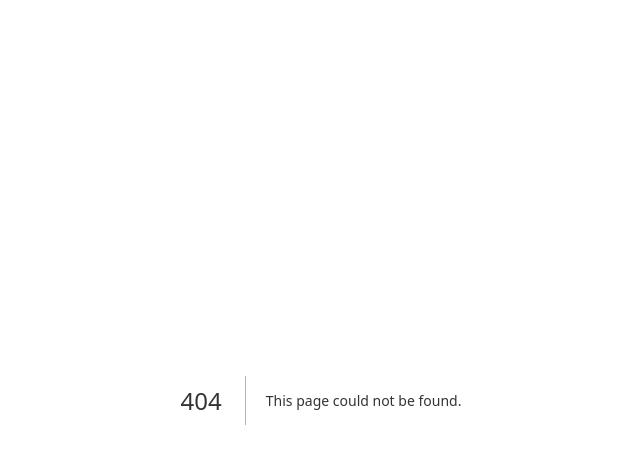
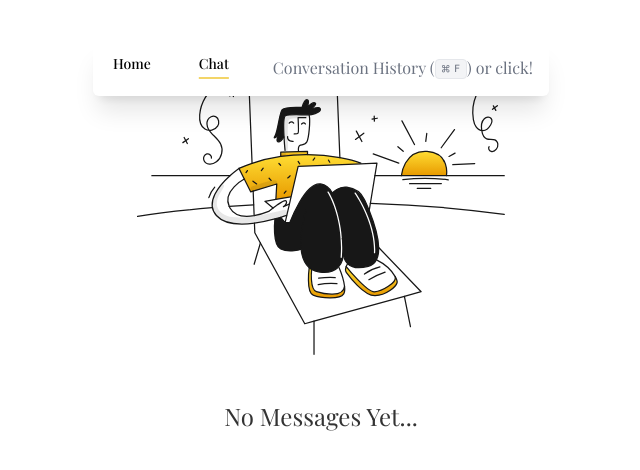
Before and after one commit to glamboyosa/tth, a Next.js app: page /chat in a window 1280 px wide. Before the commit this address had no page. Shown: the top 470 px of the page, without its empty margins (319-959 px from the left). Built offline with nearby package versions, Linux system fonts and the light colour scheme; a web font is replaced by a local one.

Commit message:
feat: render nav pill and no message yet uI

```diff
--- /dev/null
+++ b/src/components/navigation/chat-nav.tsx
@@ -0,0 +1,80 @@
+import { cn } from "@/lib/utils";
+import { channel } from "diagnostics_channel";
+import Link from "next/link";
+import { useState } from "react";
+const commandLabel = (
+  <p className="text-base whitespace-nowrap text-muted-foreground">
+    Conversation History (
+    <kbd className="pointer-events-none inline-flex h-5 select-none items-center gap-1 rounded border bg-muted px-1.5  text-[10px] font-medium text-muted-foreground opacity-100">
+      <span className="text-sm">⌘</span>F
+    </kbd>
+    ) or click!
+  </p>
+);
+// navigation tabs
+const tabs: Array<{
+  id: "chat" | "home" | "history";
+  label: JSX.Element | string;
+  link?: string;
+}> = [
+  { id: "home", label: "Home", link: "/" },
+  { id: "chat", label: "Chat", link: "/chat" },
+  {
+    id: "history",
+    label: commandLabel,
+  },
+];
+
+type ChatNavProps = {
+  /**
+   * the function that triggers opening the `<Command/>`
+   */
+  triggerHandler: VoidFunction;
+};
+
+const ChatNav = ({ triggerHandler }: ChatNavProps) => {
+  const [activeTabId] = useState("chat" as const);
+  // const [tabId, setTabId] = useState<(typeof tabs)[0]["id"]>("chat");
+
+  return (
+    <div
+      className={cn(
+        "bg-white text-black fixed top-[1vh] z-20 w-auto rounded-md p-2  shadow-xl xl:top-[5vh]"
+      )}
+    >
+      <div className="cursor flex space-x-6">
+        {tabs.map((tab) =>
+          tab.link ? (
+            <Link key={tab.id} href={tab.link}>
+              <button
+                className={cn(
+                  `relative  rounded-full px-3 py-1.5 text-sm font-medium  outline-sky-400 transition focus-visible:outline-2`,
+                  cn(
+                    activeTabId !== tab.id
+                      ? "hover:bg-homeBg"
+                      : "underline underline-offset-8 decoration-2 decoration-homeBg"
+                  )
+                )}
+              >
+                {tab.label}
+              </button>
+            </Link>
+          ) : (
+            <button
+              onClick={triggerHandler}
+              className={cn(
+                "rounded-md p-2",
+                activeTabId !== tab.id
+                  ? "hover:bg-homeBg"
+                  : "underline hover:underline-offset-8 hover:decoration-homeBg"
+              )}
+            >
+              {tab.label}
+            </button>
+          )
+        )}
+      </div>
+    </div>
+  );
+};
+export default ChatNav;
--- /dev/null
+++ b/src/lib/getRemoteUser.ts
@@ -0,0 +1,13 @@
+import { GetServerSidePropsContext } from "next";
+/**
+ * Retuns a "users" remote data to be used for authentication.
+ */
+const getRemoteUser = (req: GetServerSidePropsContext["req"]) => {
+  const ip = req.socket.remoteAddress;
+  const remoteFamily = req.socket.remoteFamily;
+  const remotePort = req.socket.remotePort;
+
+  return `${remoteFamily}${ip}:${remotePort}`;
+};
+
+export { getRemoteUser };
--- /dev/null
+++ b/src/pages/chat.tsx
@@ -0,0 +1,35 @@
+import ChatNav from "@/components/navigation/chat-nav";
+import Image from "next/image";
+import { useRouter } from "next/router";
+import { useEffect, useState } from "react";
+
+export default function ChatPage() {
+  const { query } = useRouter();
+  const [open, setOpen] = useState(false);
+  const uniqueIp = query["unique-ip"];
+  console.log(uniqueIp);
+  // key handler for when ctrl f is pressed (open <Command/>)
+  useEffect(() => {
+    const down = (e: KeyboardEvent) => {
+      if (e.key === "f" && (e.metaKey || e.ctrlKey)) {
+        e.preventDefault();
+        setOpen((open) => !open);
+      }
+    };
+
+    document.addEventListener("keydown", down);
+    return () => document.removeEventListener("keydown", down);
+  }, []);
+  return (
+    <>
+      <ChatNav triggerHandler={() => setOpen(!open)} />
+      <Image
+        src="/remote-work.svg"
+        width={400}
+        height={400}
+        alt="remote work GIF"
+      />
+      <p className="text-xl md:text-2xl text-center">No Messages Yet...</p>
+    </>
+  );
+}
--- a/src/pages/index.tsx
+++ b/src/pages/index.tsx
@@ -10,7 +10,8 @@ import { Button } from "@/components/ui/button";
 import Link from "next/link";
 import Image from "next/image";
 import temp from "../../public/temp.png";
-import { GetServerSidePropsContext } from "next";
+import { GetServerSidePropsContext, InferGetServerSidePropsType } from "next";
+import { getRemoteUser } from "@/lib/getRemoteUser";
 const ultra = Ultra({
   subsets: ["latin"],
   weight: "400",
@@ -19,12 +20,10 @@ const indie = Indie_Flower({
   subsets: ["latin"],
   weight: "400",
 });
-/**
- * The list of messages displayed when the page is first loaded. You may remove or modify it as you wish.
- * @see src/types.ts
- */
 
-export default function HomePage() {
+export default function HomePage({
+  userRemoteDeets,
+}: InferGetServerSidePropsType<typeof getServerSideProps>) {
   return (
     <section className="flex flex-col justify-center items-center">
       <HomeNav className="mt-10 mb-7">
@@ -32,7 +31,14 @@ export default function HomePage() {
           Trelent
         </span>
         <Button className="rounded-md p-4 text-white" asChild>
-          <Link href="/chat">Chat Now !</Link>
+          <Link
+            href={{
+              pathname: "/chat",
+              query: { "unique-ip": userRemoteDeets },
+            }}
+          >
+            Chat Now !
+          </Link>
         </Button>
       </HomeNav>
       <h1
@@ -61,25 +67,13 @@ export default function HomePage() {
 }
 
 export async function getServerSideProps(context: GetServerSidePropsContext) {
-  let ip;
-
   const { req } = context;
 
-  if (
-    req.headers["x-forwarded-for"] &&
-    typeof req.headers["x-forwarded-for"] === "string"
-  ) {
-    ip = req.headers["x-forwarded-for"].split(",")[0];
-  } else if (req.headers["x-real-ip"]) {
-    ip = req.socket.remoteAddress;
-  } else {
-    ip = req.socket.remoteAddress;
-  }
-
-  console.log(ip);
+  const userRemoteDeets = getRemoteUser(req);
+  console.log(userRemoteDeets);
   return {
     props: {
-      ip,
+      userRemoteDeets,
     },
   };
 }
```
Also changed, not shown: public/remote-work.svg (added).
